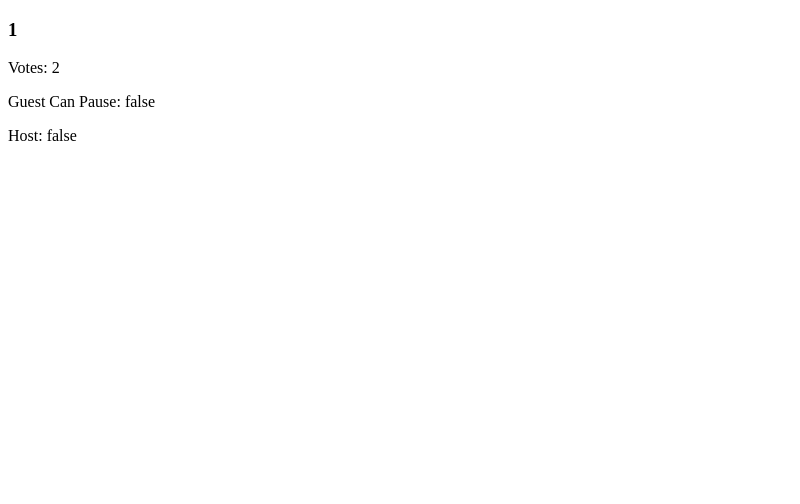
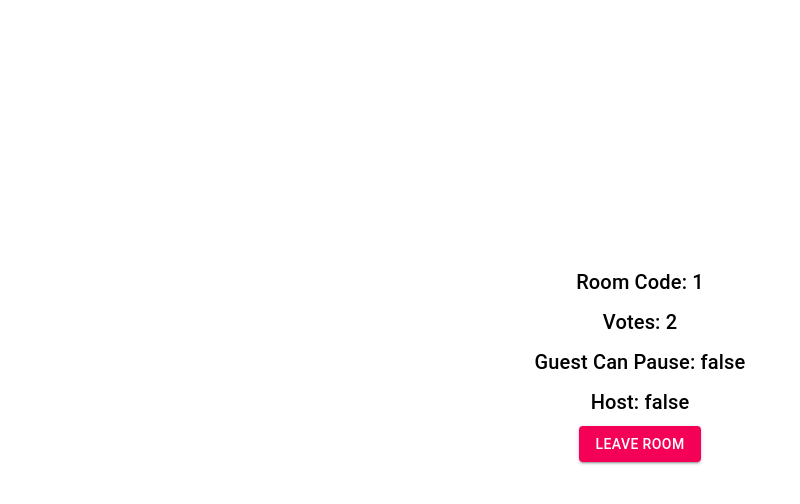
Before and after one commit to DramatikMan/app-django, a React app in the folder app-django/frontend/: page /room/1 in a window 1280 px wide. Shown: the top 504 px of the page, without its empty margins (0-800 px from the left). Built offline with nearby package versions, Linux system fonts and the light colour scheme; no server answers; the HTML template or start-up script is replaced by a standard one.

Commit message:
Update Room page

```diff
--- a/app-django/frontend/src/components/Room.js
+++ b/app-django/frontend/src/components/Room.js
@@ -1,4 +1,6 @@
 import React, { useState, useEffect } from "react";
+import { Button, Grid, Typography } from "@material-ui/core";
+import { Link } from "react-router-dom";
 
 
 export default function Room(props) {
@@ -18,11 +20,44 @@ export default function Room(props) {
     useEffect(() => { getRoomDetails(); }, []);
 
     return (
-        <div>
-            <h3>{roomCode}</h3>
-            <p>Votes: {votesToSkip}</p>
-            <p>Guest Can Pause: {guestCanPause.toString()}</p>
-            <p>Host: {isHost.toString()}</p>
-        </div>
+        <Grid
+        container
+        spacing={1}
+        direction="column"
+        alignItems="center"
+        justify="center"
+        style={{ minHeight: "90vh" }}
+        >
+            <Grid item xs={12}>
+                <Typography variant="h6" component="h6">
+                    Room Code: {roomCode}
+                </Typography>
+            </Grid>
+            <Grid item xs={12}>
+                <Typography variant="h6" component="h6">
+                    Votes: {votesToSkip}
+                </Typography>
+            </Grid>
+            <Grid item xs={12}>
+                <Typography variant="h6" component="h6">
+                    Guest Can Pause: {guestCanPause.toString()}
+                </Typography>
+            </Grid>
+            <Grid item xs={12}>
+                <Typography variant="h6" component="h6">
+                    Host: {isHost.toString()}
+                </Typography>
+            </Grid>
+            <Grid item xs={12}>
+                <Button
+                    variant="contained"
+                    color="secondary"
+                    to="/"
+                    component={Link}
+                >
+                    Leave Room
+                </Button>
+            </Grid>
+        </Grid>
     )
 }
```
Also changed, not shown: app-django/frontend/static/frontend/main.js.
